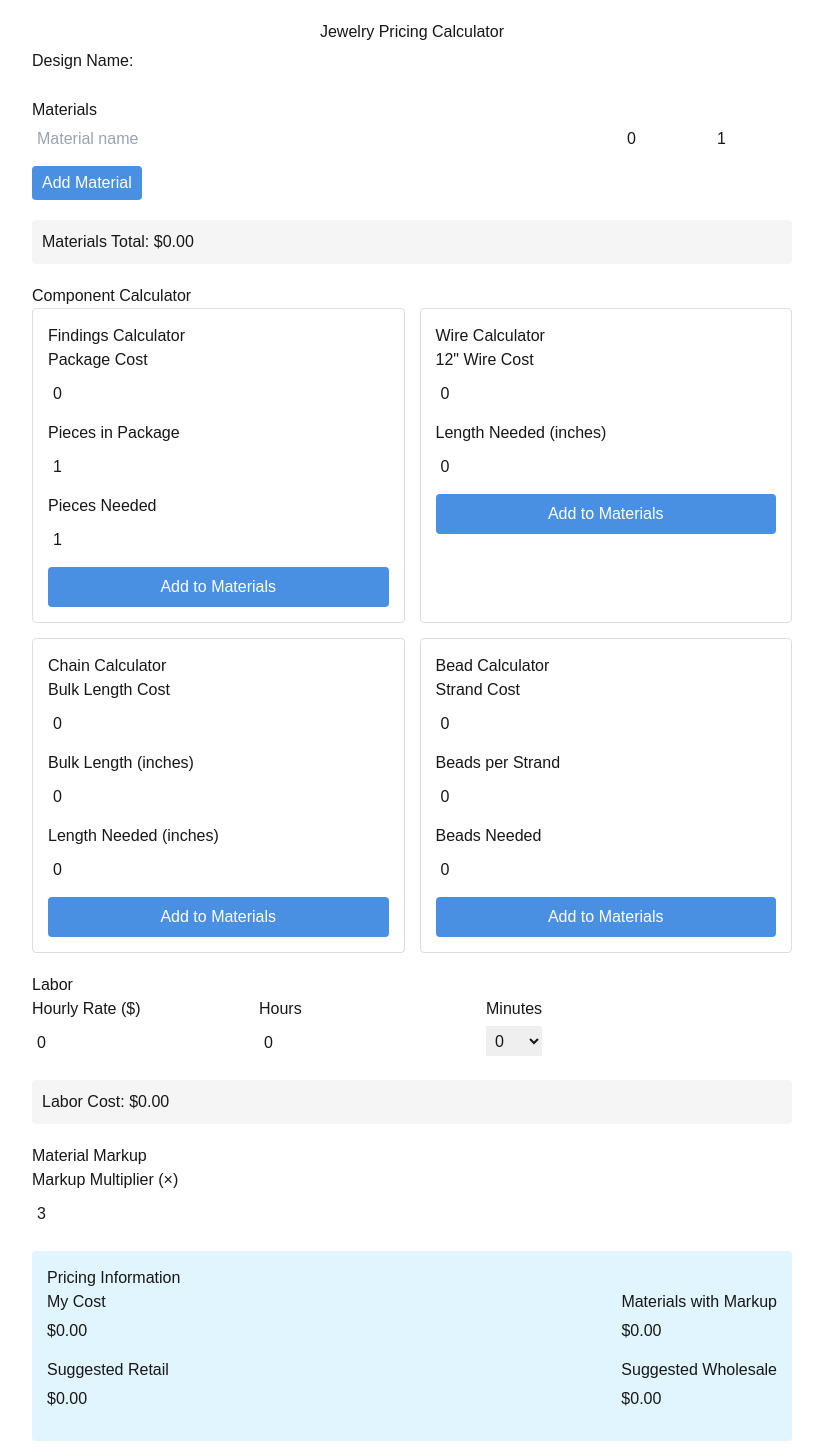
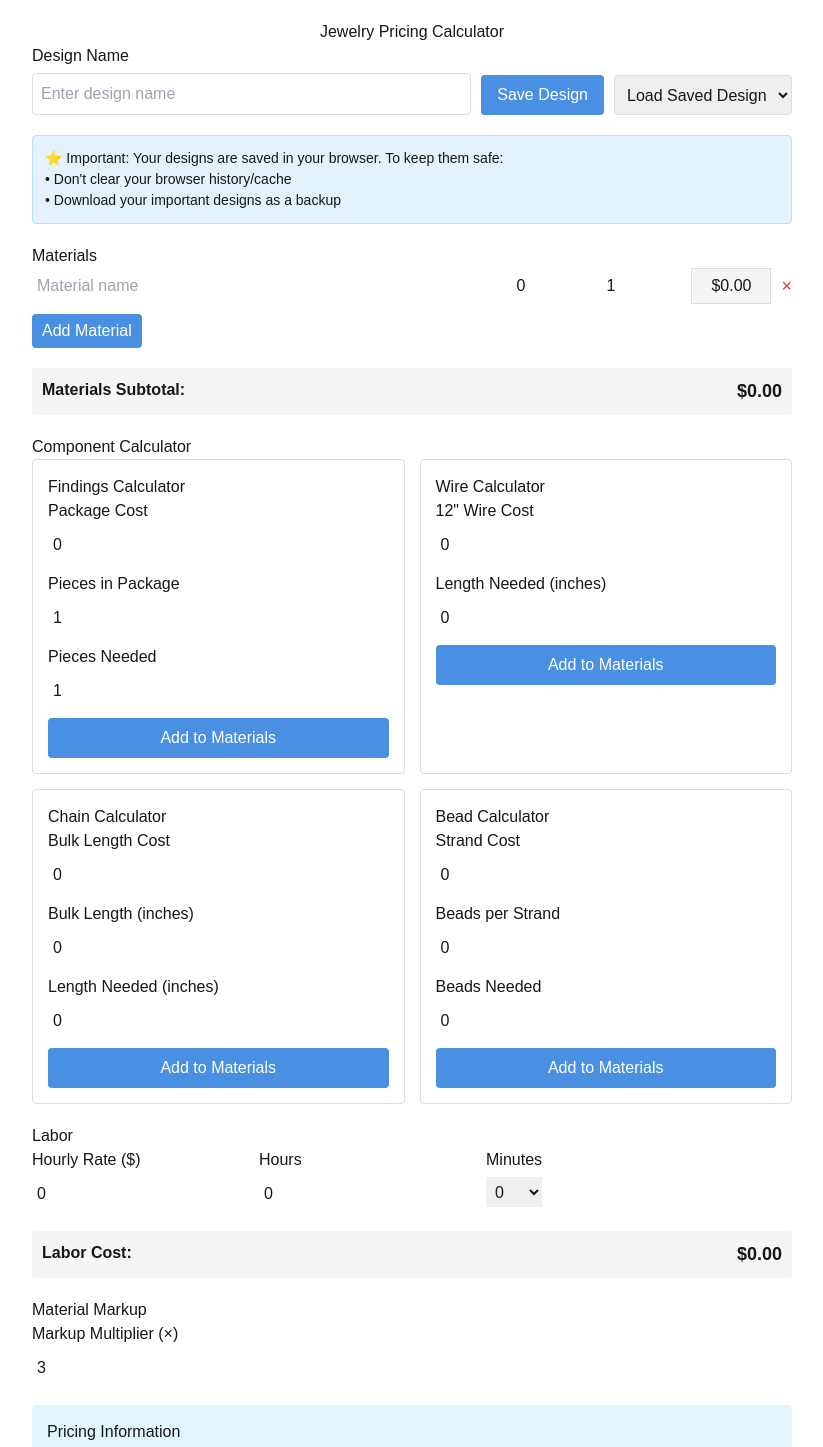
Before and after one commit to pixiegirl32/jewelrypricingcalculator, a Next.js app: page / in a window 1280 px wide. Shown: the top 1447 px of the page, without its empty margins (228-1051 px from the left). Built offline with nearby package versions, Linux system fonts and the light colour scheme.

Commit message:
Update Calculator.jsx

```diff
--- a/src/components/Calculator.jsx
+++ b/src/components/Calculator.jsx
@@ -1,10 +1,23 @@
 'use client'
 
-import React, { useState } from 'react';
+import React, { useState, useEffect } from 'react';
 
 const Calculator = () => {
-  // State variables
+  // Design Info
   const [designName, setDesignName] = useState('');
+
+  // Saved Designs State
+  const [savedDesigns, setSavedDesigns] = useState([]);
+
+  // Load saved designs from localStorage on component mount
+  useEffect(() => {
+    const saved = localStorage.getItem('savedDesigns');
+    if (saved) {
+      setSavedDesigns(JSON.parse(saved));
+    }
+  }, []);
+
+  // Materials State
   const [materials, setMaterials] = useState([
     { name: '', cost: 0, quantity: 1 }
   ]);
@@ -45,6 +58,42 @@ const Calculator = () => {
     beadsPerStrand: 0,
     beadsNeeded: 0
   });
+
+  // Save current design
+  const saveDesign = () => {
+    if (!designName) {
+      alert('Please enter a design name before saving');
+      return;
+    }
+
+    const designToSave = {
+      name: designName,
+      materials,
+      labor,
+      settings,
+      date: new Date().toISOString()
+    };
+
+    const newSavedDesigns = [...savedDesigns, designToSave];
+    setSavedDesigns(newSavedDesigns);
+    localStorage.setItem('savedDesigns', JSON.stringify(newSavedDesigns));
+    alert('Design saved!');
+  };
+
+  // Load a saved design
+  const loadDesign = (design) => {
+    setDesignName(design.name);
+    setMaterials(design.materials);
+    setLabor(design.labor);
+    setSettings(design.settings);
+  };
+
+  // Delete a saved design
+  const deleteDesign = (designName) => {
+    const newSavedDesigns = savedDesigns.filter(design => design.name !== designName);
+    setSavedDesigns(newSavedDesigns);
+    localStorage.setItem('savedDesigns', JSON.stringify(newSavedDesigns));
+  };
 
   // Component Calculator Functions
   const addFindingsToMaterials = () => {
@@ -93,6 +142,11 @@ const Calculator = () => {
     setMaterials(updatedMaterials);
   };
 
+  // Remove material line
+  const removeMaterial = (index) => {
+    setMaterials(materials.filter((_, i) => i !== index));
+  };
+
   // Calculations
   const materialTotal = materials.reduce((sum, mat) => sum + (mat.cost * mat.quantity), 0);
   const laborHours = labor.hours + (labor.minutes / 60);
@@ -114,15 +168,70 @@ const Calculator = () => {
     <div style={{ maxWidth: '800px', margin: '0 auto', padding: '20px' }}>
       <h1 style={{ textAlign: 'center' }}>Jewelry Pricing Calculator</h1>
 
-      {/* Design Name */}
-      <div style={{ marginBottom: '20px' }}>
-        <label>Design Name: </label>
-        <input
-          type="text"
-          value={designName}
-          onChange={(e) => setDesignName(e.target.value)}
-          style={{ padding: '5px', marginLeft: '5px' }}
-        />
+      {/* Design Name and Save Controls */}
+      <div style={{ display: 'flex', gap: '10px', marginBottom: '20px', alignItems: 'flex-end' }}>
+        <div style={{ flex: '1' }}>
+          <label style={{ display: 'block', marginBottom: '5px' }}>Design Name</label>
+          <input
+            type="text"
+            value={designName}
+            onChange={(e) => setDesignName(e.target.value)}
+            placeholder="Enter design name"
+            style={{ width: '100%', padding: '8px', border: '1px solid #ddd', borderRadius: '4px' }}
+          />
+        </div>
+        <div style={{ display: 'flex', gap: '10px' }}>
+          <button
+            onClick={saveDesign}
+            style={{
+              padding: '8px 16px',
+              background: '#4a90e2',
+              color: 'white',
+              border: 'none',
+              borderRadius: '4px',
+              cursor: 'pointer'
+            }}
+          >
+            Save Design
+          </button>
+          <select
+            onChange={(e) => {
+              if (e.target.value === 'delete') {
+                const designToDelete = prompt('Enter the name of the design to delete:');
+                if (designToDelete) {
+                  deleteDesign(designToDelete);
+                }
+              } else if (e.target.value) {
+                loadDesign(JSON.parse(e.target.value));
+              }
+            }}
+            style={{ padding: '8px', border: '1px solid #ddd', borderRadius: '4px' }}
+            value=""
+          >
+            <option value="">Load Saved Design</option>
+            {savedDesigns.map((design, index) => (
+              <option key={index} value={JSON.stringify(design)}>
+                {design.name} - {new Date(design.date).toLocaleDateString()}
+              </option>
+            ))}
+            {savedDesigns.length > 0 && (
+              <option value="delete">Delete a Design...</option>
+            )}
+          </select>
+        </div>
+      </div>
+
+      <div className="mb-4 p-3" style={{
+        marginBottom: '16px',
+        padding: '12px',
+        backgroundColor: '#e3f2fd',
+        border: '1px solid #bbdefb',
+        borderRadius: '4px',
+        fontSize: '14px'
+      }}>
+        ⭐ Important: Your designs are saved in your browser. To keep them safe:
+        <br />• Don't clear your browser history/cache
+        <br />• Download your important designs as a backup
       </div>
 
       {/* Materials Section */}
@@ -130,7 +239,7 @@ const Calculator = () => {
         <h2>Materials</h2>
 
         {materials.map((material, index) => (
-          <div key={index} style={{ display: 'flex', marginBottom: '10px' }}>
+          <div key={index} style={{ display: 'flex', marginBottom: '10px', alignItems: 'center' }}>
             <input
               type="text"
               placeholder="Material name"
@@ -150,8 +259,17 @@ const Calculator = () => {
               placeholder="Quantity"
               value={material.quantity}
               onChange={(e) => updateMaterial(index, 'quantity', e.target.value)}
-              style={{ width: '80px', padding: '5px' }}
+              style={{ width: '80px', marginRight: '10px', padding: '5px' }}
             />
+            <div style={{ width: '80px', padding: '5px', background: '#f5f5f5', border: '1px solid #ddd', textAlign: 'center' }}>
+              ${(material.cost * material.quantity).toFixed(2)}
+            </div>
+            <button
+              onClick={() => removeMaterial(index)}
+              style={{ marginLeft: '10px', background: 'none', border: 'none', color: '#e53935', fontSize: '18px', cursor: 'pointer' }}
+            >
+              ×
+            </button>
           </div>
         ))}
 
@@ -164,8 +282,9 @@ const Calculator = () => {
       </div>
 
       {/* Display materials total */}
-      <div style={{ marginTop: '20px', padding: '10px', background: '#f5f5f5', borderRadius: '4px' }}>
-        <h3>Materials Total: ${materialTotal.toFixed(2)}</h3>
+      <div style={{ marginTop: '20px', padding: '10px', background: '#f5f5f5', borderRadius: '4px', display: 'flex', justifyContent: 'space-between' }}>
+        <span style={{ fontWeight: 'bold' }}>Materials Subtotal:</span>
+        <span style={{ fontSize: '18px', fontWeight: 'bold' }}>${materialTotal.toFixed(2)}</span>
       </div>
 
       {/* Component Calculator */}
@@ -379,8 +498,9 @@ const Calculator = () => {
       </div>
 
       {/* Display labor cost */}
-      <div style={{ marginTop: '20px', padding: '10px', background: '#f5f5f5', borderRadius: '4px' }}>
-        <h3>Labor Cost: ${laborCost.toFixed(2)}</h3>
+      <div style={{ marginTop: '20px', padding: '10px', background: '#f5f5f5', borderRadius: '4px', display: 'flex', justifyContent: 'space-between' }}>
+        <span style={{ fontWeight: 'bold' }}>Labor Cost:</span>
+        <span style={{ fontSize: '18px', fontWeight: 'bold' }}>${laborCost.toFixed(2)}</span>
       </div>
 
       {/* Material Markup */}
@@ -403,25 +523,38 @@ const Calculator = () => {
       <div style={{ marginTop: '20px', background: '#e1f5fe', padding: '15px', borderRadius: '4px' }}>
         <h2 style={{ marginTop: '0' }}>Pricing Information</h2>
 
-        <div style={{ display: 'flex', justifyContent: 'space-between', marginBottom: '15px' }}>
+        <div style={{ display: 'grid', gridTemplateColumns: '1fr 1fr', gap: '15px', marginBottom: '15px' }}>
           <div>
             <h3 style={{ margin: '0 0 5px 0' }}>My Cost</h3>
-            <p style={{ margin: '0' }}>${myCost.toFixed(2)}</p>
+            <p style={{ margin: '0', fontSize: '18px', fontWeight: 'bold' }}>${myCost.toFixed(2)}</p>
+            <p style={{ margin: '5px 0 0 0', fontSize: '14px', color: '#666' }}>
+              Materials: ${materialTotal.toFixed(2)}<br />
+              Labor: ${laborCost.toFixed(2)}
+            </p>
           </div>
           <div>
             <h3 style={{ margin: '0 0 5px 0' }}>Materials with Markup</h3>
-            <p style={{ margin: '0' }}>${materialWithMarkup.toFixed(2)}</p>
+            <p style={{ margin: '0', fontSize: '18px', fontWeight: 'bold' }}>${materialWithMarkup.toFixed(2)}</p>
+            <p style={{ margin: '5px 0 0 0', fontSize: '14px', color: '#666' }}>
+              Markup: {settings.materialMarkup}×
+            </p>
           </div>
         </div>
 
-        <div style={{ display: 'flex', justifyContent: 'space-between', marginBottom: '15px' }}>
+        <div style={{ display: 'grid', gridTemplateColumns: '1fr 1fr', gap: '15px', marginBottom: '15px' }}>
           <div>
             <h3 style={{ margin: '0 0 5px 0' }}>Suggested Retail</h3>
-            <p style={{ margin: '0' }}>${suggestedRetailPrice.toFixed(2)}</p>
+            <p style={{ margin: '0', fontSize: '18px', fontWeight: 'bold' }}>${suggestedRetailPrice.toFixed(2)}</p>
+            <p style={{ margin: '5px 0 0 0', fontSize: '14px', color: '#666' }}>
+              Profit: ${(suggestedRetailPrice - myCost).toFixed(2)}
+            </p>
           </div>
           <div>
             <h3 style={{ margin: '0 0 5px 0' }}>Suggested Wholesale</h3>
-            <p style={{ margin: '0' }}>${suggestedWholesalePrice.toFixed(2)}</p>
+            <p style={{ margin: '0', fontSize: '18px', fontWeight: 'bold' }}>${suggestedWholesalePrice.toFixed(2)}</p>
+            <p style={{ margin: '5px 0 0 0', fontSize: '14px', color: '#666' }}>
+              Profit: ${(suggestedWholesalePrice - myCost).toFixed(2)}
+            </p>
           </div>
         </div>
       </div>
@@ -448,17 +581,17 @@ const Calculator = () => {
 
         {settings.customRetailPrice && (
           <div style={{ marginTop: '15px', background: '#e8f5e9', padding: '15px', borderRadius: '4px' }}>
-            <div style={{ display: 'flex', justifyContent: 'space-between' }}>
+            <div style={{ display: 'grid', gridTemplateColumns: '1fr 1fr', gap: '15px' }}>
               <div>
                 <h3 style={{ margin: '0 0 5px 0' }}>Final Retail Price</h3>
-                <p style={{ margin: '0', fontWeight: 'bold' }}>${finalRetailPrice.toFixed(2)}</p>
+                <p style={{ margin: '0', fontSize: '20px', fontWeight: 'bold' }}>${finalRetailPrice.toFixed(2)}</p>
                 <p style={{ margin: '5px 0 0 0', fontSize: '14px' }}>
                   Profit: ${(finalRetailPrice - myCost).toFixed(2)}
                 </p>
               </div>
               <div>
                 <h3 style={{ margin: '0 0 5px 0' }}>Final Wholesale Price</h3>
-                <p style={{ margin: '0', fontWeight: 'bold' }}>${finalWholesalePrice.toFixed(2)}</p>
+                <p style={{ margin: '0', fontSize: '20px', fontWeight: 'bold' }}>${finalWholesalePrice.toFixed(2)}</p>
                 <p style={{ margin: '5px 0 0 0', fontSize: '14px' }}>
                   Profit: ${(finalWholesalePrice - myCost).toFixed(2)}
                 </p>
```
